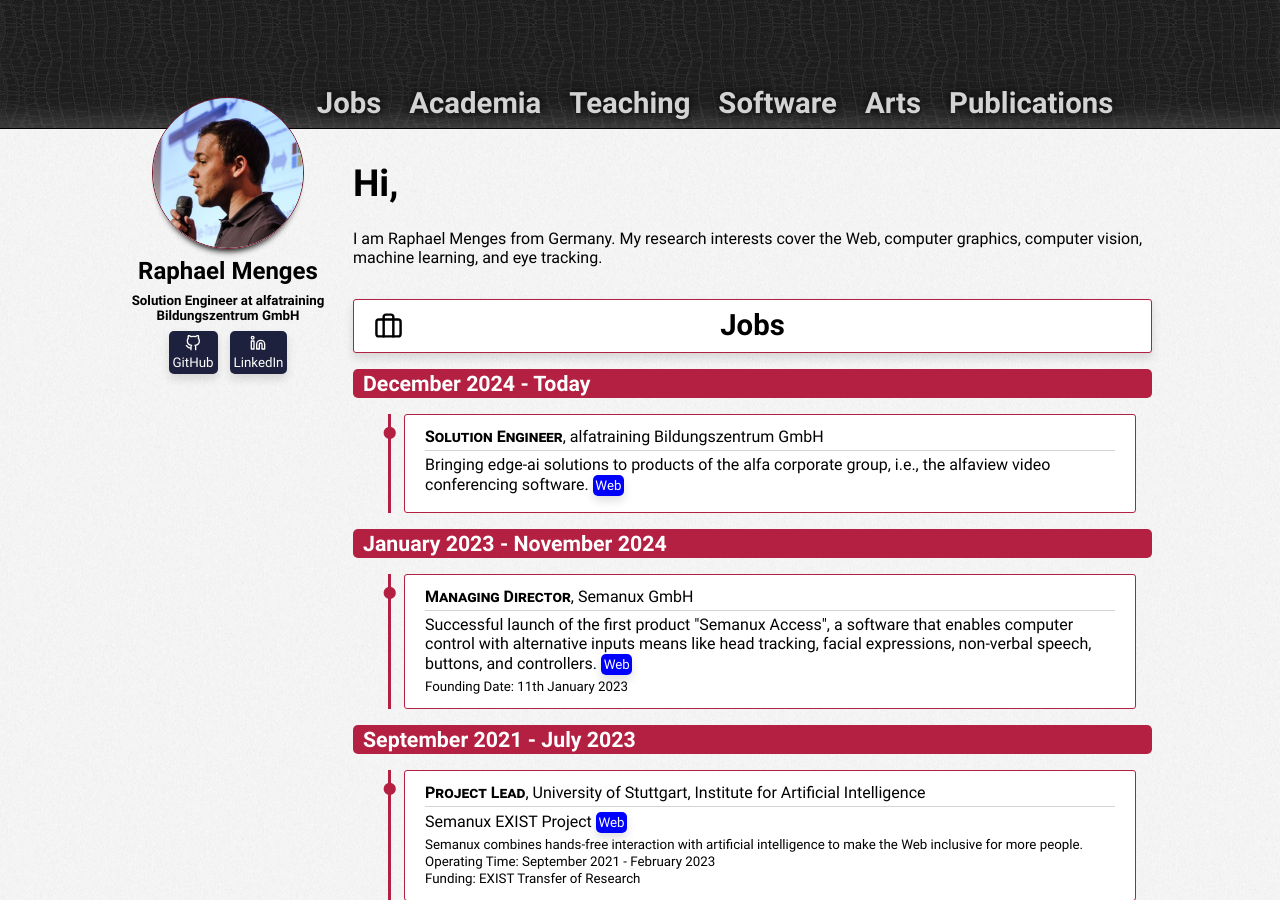
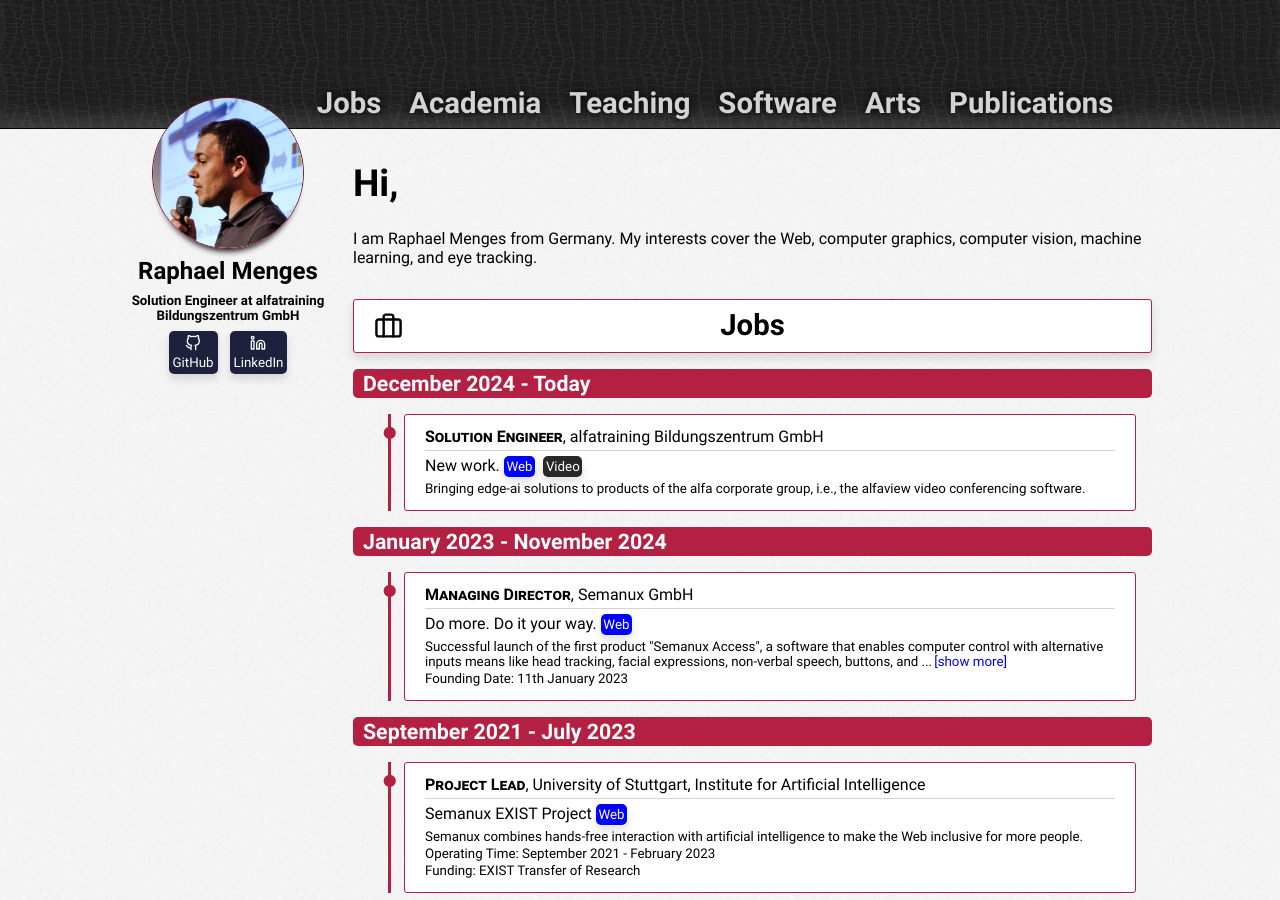
Before and after one commit to raphaelmenges/raphaelmenges.github.io, a Jekyll site: the page built from index.html, in a window 1280 px wide and 900 px high. Built offline with Jekyll 4.4.1, drawn with Linux system fonts in a browser that asks for light colours.

Commit message:
Redo jobs a bit.

```diff
--- a/_includes/home/jobs.html
+++ b/_includes/home/jobs.html
@@ -4,18 +4,20 @@
   <ol>
     <li>
       <div><strong style='font-variant: small-caps'>Solution Engineer</strong>, alfatraining Bildungszentrum GmbH</div>
-      <div class='title'>Bringing edge-ai solutions to products of the alfa corporate group, i.e., the alfaview video
-        conferencing software.<a class='web' href='https://alfaview.com'>Web</a></div>
+      <div class='title'>New work.<a class='web' href='https://alfaview.com'>Web</a><a class='video'
+          href='https://youtu.be/EqVSwaDc83s'>Video</a></div>
+      <div class='abstract'>Bringing edge-ai solutions to products of the alfa corporate group, i.e., the alfaview video
+        conferencing software.</div>
     </li>
   </ol>
-
   <h3>January 2023 - November 2024</h3>
   <ol>
     <li>
       <div><strong style='font-variant: small-caps'>Managing Director</strong>, Semanux GmbH</div>
-      <div class='title'>Successful launch of the first product "Semanux Access", a software that enables computer
+      <div class='title'>Do more. Do it your way.<a class='web' href='https://semanux.com'>Web</a></div>
+      <div class='abstract'>Successful launch of the first product "Semanux Access", a software that enables computer
         control with alternative inputs means like head tracking, facial expressions, non-verbal speech, buttons, and
-        controllers.<a class='web' href='https://semanux.com'>Web</a></div>
+        controllers.</div>
       <div class='note'>Founding Date: 11th January 2023</div>
     </li>
   </ol>
--- a/index.html
+++ b/index.html
@@ -49,7 +49,7 @@
     </span> <!-- greeting -->
 
     <span class='welcome'>
-      I am Raphael Menges from Germany. My research interests cover the Web, computer graphics, computer vision, machine
+      I am Raphael Menges from Germany. My interests cover the Web, computer graphics, computer vision, machine
       learning, and eye tracking.
     </span> <!-- welcome -->
 
```
